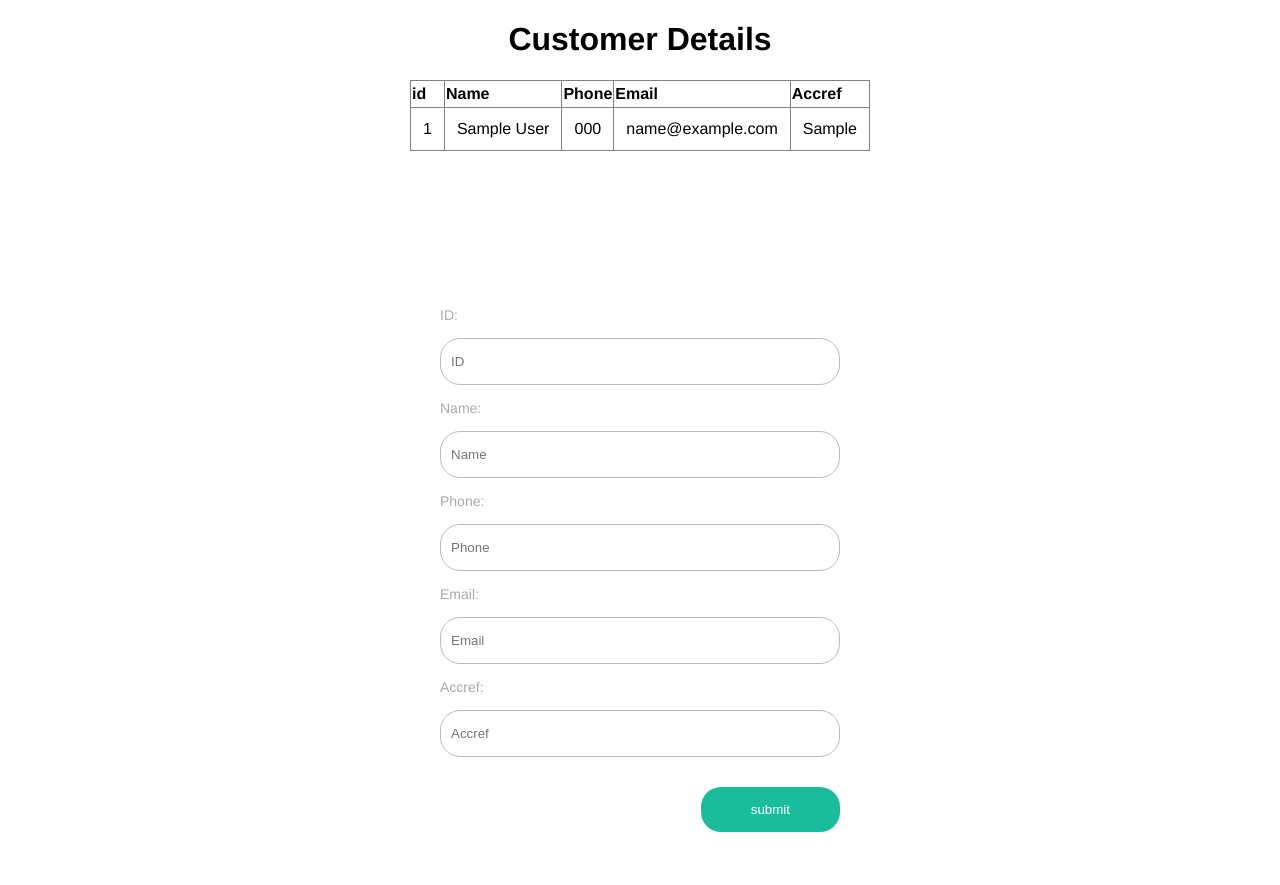
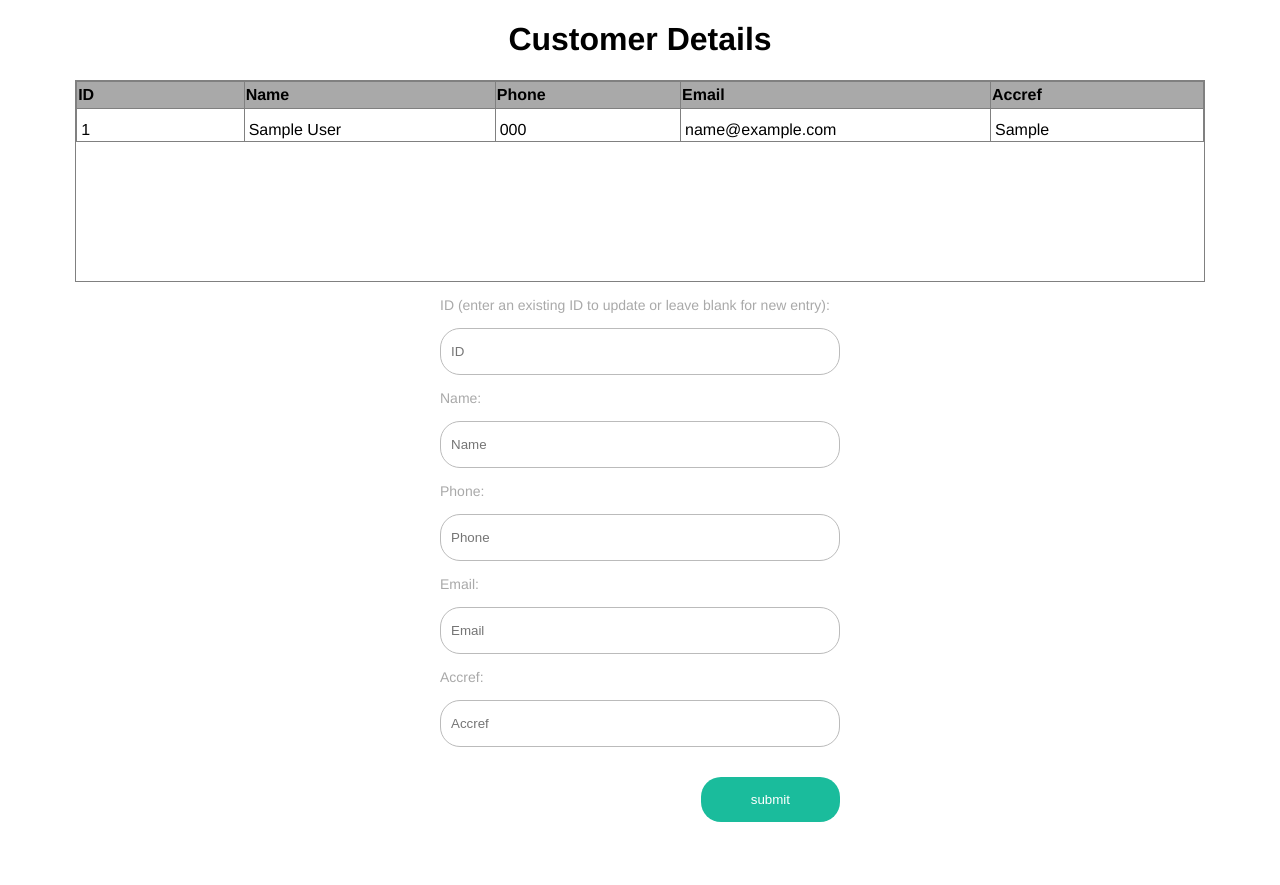
Before and after one commit to Mafyoc/ActivStepChallenge, a PHP site: page / in a window 1280 px wide. After the commit the page ends 822 px from the top, so only its background shows below. Run offline with PHP 8.4, Linux system fonts and the light colour scheme; tables that the repository leaves empty or names only in its code hold one stand-in row (values such as "Sample post"); data that the repository does not hold is empty.

Commit message:
Refactored index.php, StyleSheet.css, submit-form.php

```diff
--- a/StyleSheet.css
+++ b/StyleSheet.css
@@ -3,8 +3,8 @@ body {
     font-family:'Franklin Gothic Medium', 'Arial Narrow', Arial, sans-serif;
 }
 form {
-    margin: 10% auto 0 auto;
-    padding: 30px;
+    margin: 0% auto 0 auto;
+    padding: 15px;
     width: 400px;
     height: auto;
     overflow: hidden;
@@ -81,12 +81,28 @@ table {
     margin-right: auto;
 }
 
+thead, tbody {
+    display: block;
+}
+
+tbody {
+    width: auto;
+    margin-left: auto;
+    margin-right: auto;
+    height: 200px; /* Just for the demo          */
+    overflow-y: auto; /* Trigger vertical scroll    */
+    overflow-x: hidden; /* Hide the horizontal scroll */
+}
+
 th{
     text-align:left;
     padding-top:4px;
     padding-bottom:4px;
+    position:sticky;
+    top:0;
+    background-color:darkgray;
 }
 
 td {
-    padding: 12px;
+    padding:12px 12vw 2px 4px;
 }
--- a/index.php
+++ b/index.php
@@ -1,7 +1,7 @@
 <!doctype HTML>
 <html>
 <head>
-    <title>Matts Activstep challenge</title>
+    <title>Matts Customer Details</title>
     <link rel="stylesheet" href="StyleSheet.css" />
 </head>
 <body>
@@ -12,11 +12,11 @@
         include('connect-mysql.php');
         $sql = "SELECT * FROM customers";
         $result = $conn->query($sql);
-        //this function dynamically outputs a basic HTML table from the mysql result
         function createTable($result) {
+            if($result->num_rows > 0){
                 echo "<table border='1'>
             <tr>
-                <th>id</th>
+                <th>ID</th>
                 <th>Name</th>
                 <th>Phone</th>
                 <th>Email</th>
@@ -34,23 +34,25 @@
                     echo "</tr>";
                 }
                 echo "</table>";
+            }   //this function dynamically outputs a basic HTML table from the mysql result
+            else{
+                echo "0 entries in database";
             }
+        }   //creates a table or outputs that there are no entries
 
-        if ($result->num_rows > 0) {
-            // output data of each row
-            echo createTable($result);
-        } else {
-            echo "0 entries in database";
+        if(isset($_POST['return'])) {
+            createTable($result);
+        } else{
+            createTable($result);
         }
 
         $conn->close();
         ?>
     </div>
-
     <form action="submit-form.php" method="post">
-        <label>ID: </label> <input type="number" name="id" placeholder="ID" /><br />
+        <label>ID (enter an existing ID to update or leave blank for new entry): </label> <input type="number" name="id" placeholder="ID" /><br />
         <label>Name: </label><input type="text" name="name" placeholder="Name" /><br />
-        <label>Phone: </label><input type="text" name="phone" placeholder="Phone" /><br />
+        <label>Phone: </label><input type="tel" name="phone" placeholder="Phone" /><br />
         <label>Email: </label><input type="email" name="email" placeholder="Email" /><br />
         <label>Accref: </label><input type="text" name="accref" placeholder="Accref" /><br />
         <input type="submit" value="submit" name="submit" id="submit" />
```
Also changed, not shown: submit-form.php (+19 -15 lines). Lines whose indentation alone changed are shown as unchanged.
